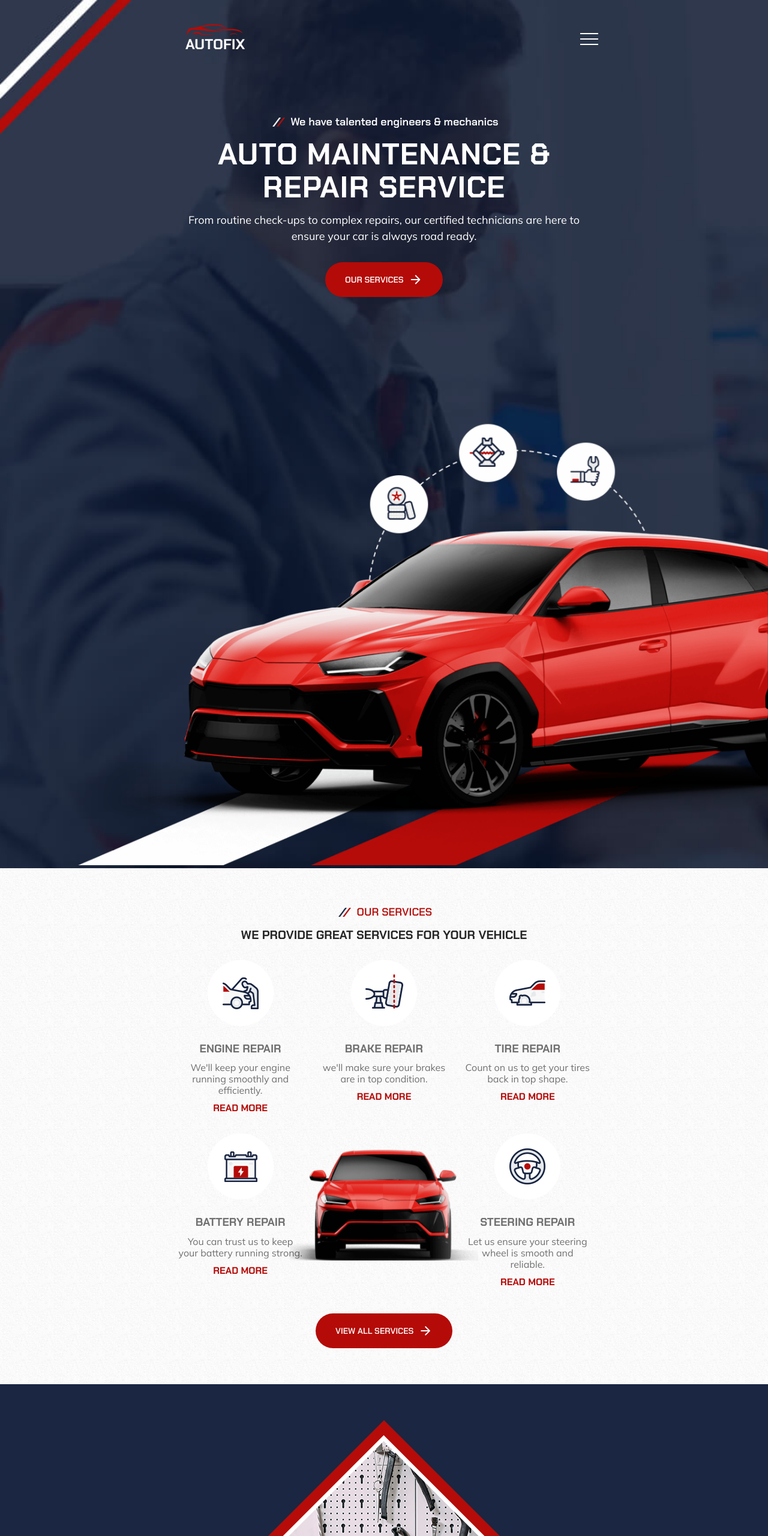
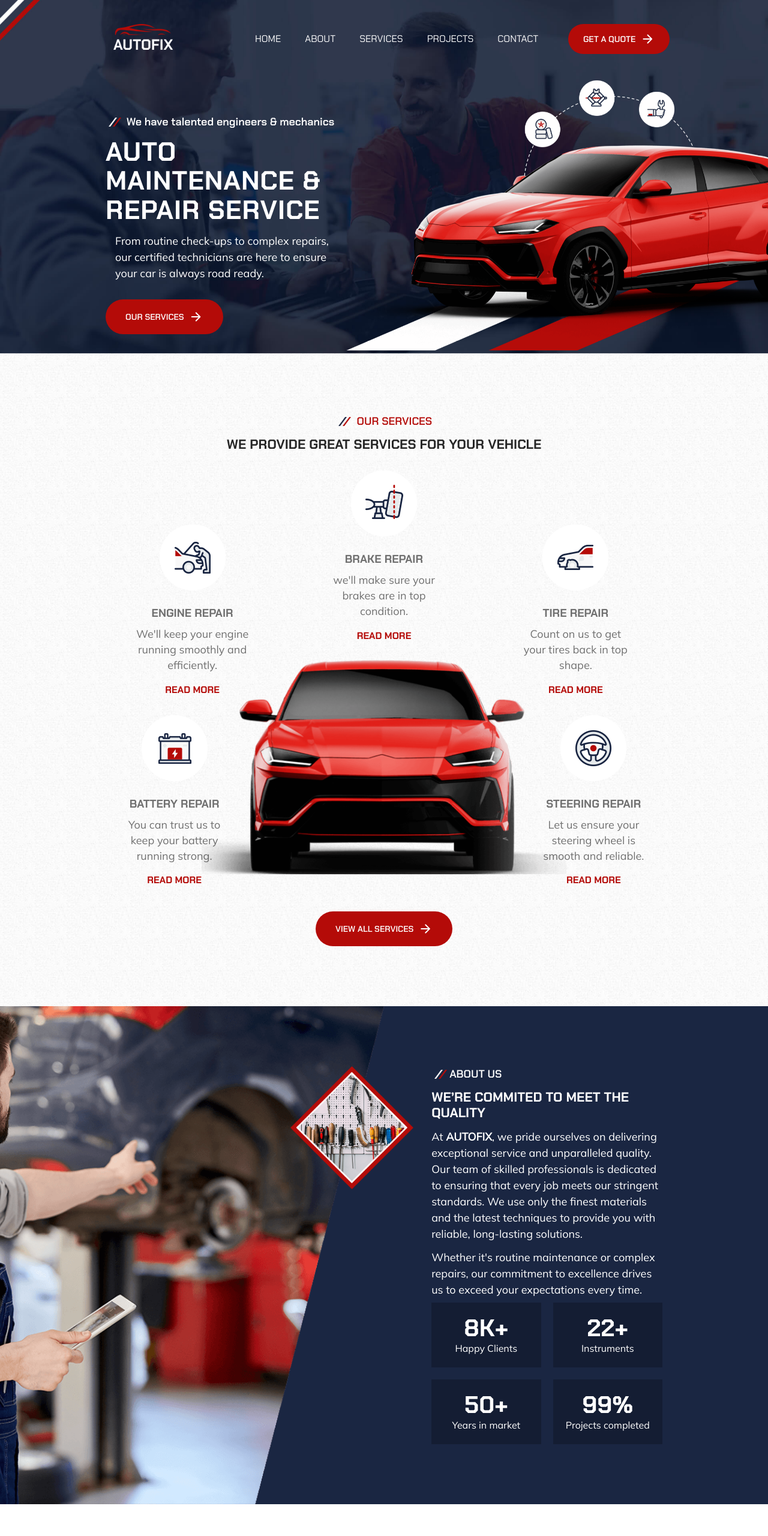
Before and after one commit to DaniyalKhaan/Autofix-Cars-Services-Website, a plain HTML site: page index.html in a window 1280 px wide. Shown: the top 2560 px of the page at 60% size. Drawn offline with nearby package versions, Linux system fonts and the light colour scheme.

Commit message:
responsive for larger than 992 px

```diff
--- a/assets/css/style.css
+++ b/assets/css/style.css
@@ -988,3 +988,199 @@ body {
 
 
 }
+
+
+
+
+
+
+/* RESPONSIVE FOR LARGER THAN 992 px SCREENS */
+
+@media (min-width: 992px) {
+
+
+
+
+  /* Custom properties */
+
+  :root {
+    --fs-2: 4.4rem;
+    --fs-4: 2.2rem;
+    --fs-3: 3.8rem;
+
+    --section-padding: 100px;
+  }
+
+  .container {
+    max-width: 960px;
+  }
+
+  .section-text,
+  .card-text,
+  .about .about-text {
+    font-size: 1.8rem;
+  }
+
+  .nav-toggle-btn {
+    display: none;
+  }
+
+  .header .container {
+    gap: 30px;
+  }
+
+  .navbar,
+  .navbar.active {
+    all: unset;
+    display: block;
+    margin-inline-start: auto;
+  }
+
+  .navbar-list {
+    display: flex;
+  }
+
+  .navbar-list .nav-link {
+    position: relative;
+    font-size: unset;
+  }
+
+  .navbar-list .nav-link:is(:hover, :focus-visible) {
+    background: none;
+    color: var(--white);
+  }
+
+  .navbar-list .nav-link::after {
+    content: url(../images/nav-before-img.png);
+    position: absolute;
+    bottom: -8px;
+    left: 50%;
+    transform: translateX(-50%);
+    opacity: 0;
+  }
+
+  .navbar-list .nav-link:is(:hover, :focus-visible)::after {
+    opacity: 1;
+  }
+
+  .header .btn {
+    display: flex;
+    padding: 12px 24px;
+  }
+
+
+  /* Hero */
+
+  .hero {
+    text-align: left;
+    padding-block-end: 80px;
+  }
+
+  .hero .container  {
+    max-width: 960px;
+    grid-template-columns: 1fr 1fr;
+  }
+
+  .hero :is(.section-subtitle, .btn) {
+    margin-inline: 0;
+  }
+
+  .hero .section-title {
+    text-align: left;
+  }
+
+  .hero-banner img {
+    width: 55%;
+  }
+
+  /* Service */
+
+
+  .service-card .card-text {
+    padding-inline: 16px;
+    line-height: 1.45;
+    margin-block-end: 15px;
+  }
+
+  .service-list li:nth-child(-2n+3) {
+    margin-block-start: 90px;
+  }
+
+  .service-list li:nth-child(4) {
+    margin-inline-end: 60px;
+  }
+  .service-list li:nth-child(6) {
+    margin-inline-start: 60px;
+  }
+
+
+  .service-banner img {
+    width: 210%;
+    left: -55%;
+    margin-block-start: -30%;
+  }
+
+
+  /* About */
+
+  .about {
+    position: relative;
+    z-index: 1;
+  }
+
+  .about,
+  .about .section-title {
+    text-align: left;
+  }
+
+  .about .container {
+    grid-template-columns: 1fr 0.75fr;
+    gap: 30px;
+  }
+
+  .about .section-subtitle {
+    margin-inline: 0;
+  }
+
+
+  .about-banner,
+  .about-banner .w-100 {
+    margin-inline: auto 0;
+  }
+
+  .about-banner .w-100 {
+    width: 40%;
+  }
+
+  .about-item{
+    text-align: center;
+  }
+
+  .about::before {
+    content: "";
+    position: absolute;
+    top: 0;
+    left: 0;
+    width: 50%;
+    height: 100%;
+    background-image: url(../images/about-abs-banner.png);
+    background-repeat: no-repeat;
+    background-size: cover;
+    background-position: right;
+    z-index: -1;
+
+  }
+
+  /* About */
+
+  .has-scroll-bar {
+    overflow-x: visible;
+  }
+
+  .scroll-item {
+    min-width: calc(33.33% - 20px);
+  }
+
+
+
+}
```
